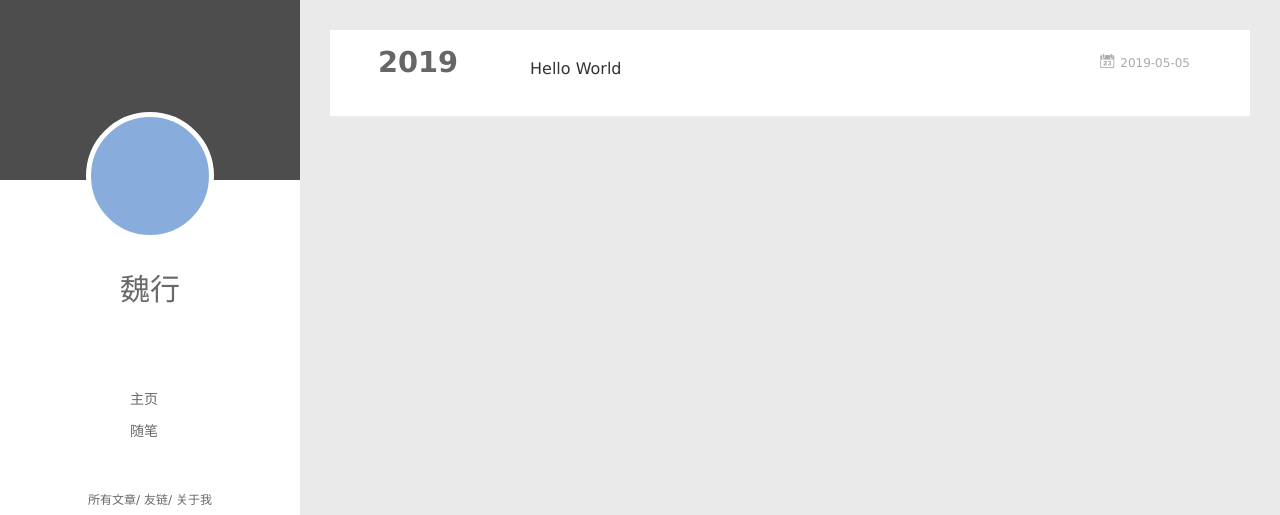
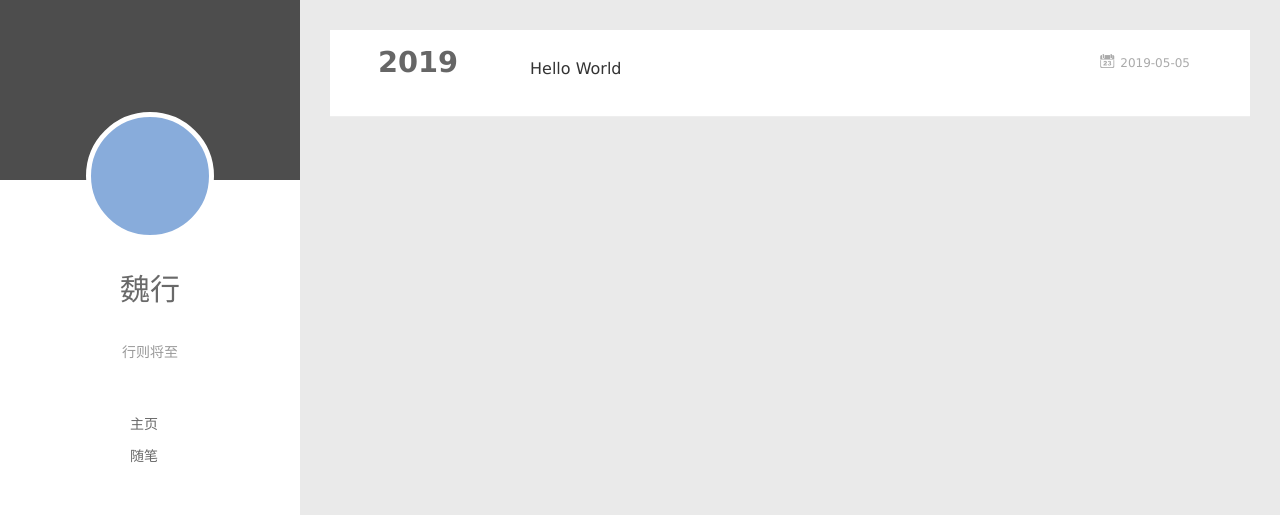
Before and after one commit to ahangshizz/ahangshizz.github.io, a plain HTML site: page archives/2019/05/index.html in a window 1280 px wide. Shown: the top 515 px of the page. Drawn offline with Linux system fonts and the light colour scheme; no server answers.

Commit message:
Site updated: 2019-05-06 08:30:56

```diff
--- a/archives/2019/05/index.html
+++ b/archives/2019/05/index.html
@@ -8,13 +8,16 @@
   <link rel="dns-prefetch" href="http://yoursite.com">
   <title>Archives: 2019/5 | 道阻且长</title>
   <meta name="viewport" content="width=device-width, initial-scale=1, maximum-scale=1">
-  <meta property="og:type" content="website">
+  <meta name="description" content="此博客用来作为日常学习记录">
+<meta property="og:type" content="website">
 <meta property="og:title" content="道阻且长">
 <meta property="og:url" content="http://yoursite.com/archives/2019/05/index.html">
 <meta property="og:site_name" content="道阻且长">
+<meta property="og:description" content="此博客用来作为日常学习记录">
 <meta property="og:locale" content="default">
 <meta name="twitter:card" content="summary">
 <meta name="twitter:title" content="道阻且长">
+<meta name="twitter:description" content="此博客用来作为日常学习记录">
 
     <link rel="alternative" href="/atom.xml" title="道阻且长" type="application/atom+xml">
 
@@ -48,6 +51,8 @@
 		<hgroup>
 		  <h1 class="header-author"><a href="/">魏行</a></h1>
 		</hgroup>
+
+		<p class="header-subtitle">行则将至</p>
 
 
 		<nav class="header-menu">
@@ -106,6 +111,8 @@
 			<hgroup>
 			  <h1 class="header-author js-header-author">魏行</h1>
 			</hgroup>
+
+			<p class="header-subtitle"><i class="icon icon-quo-left"></i>行则将至<i class="icon icon-quo-right"></i></p>
 
 
 
```
Also changed, not shown: 2019/05/05/hello-world/index.html (+4 -0 lines), archives/2019/index.html (+8 -1 lines), archives/index.html (+8 -1 lines), index.html (+8 -1 lines), 1 other file.
